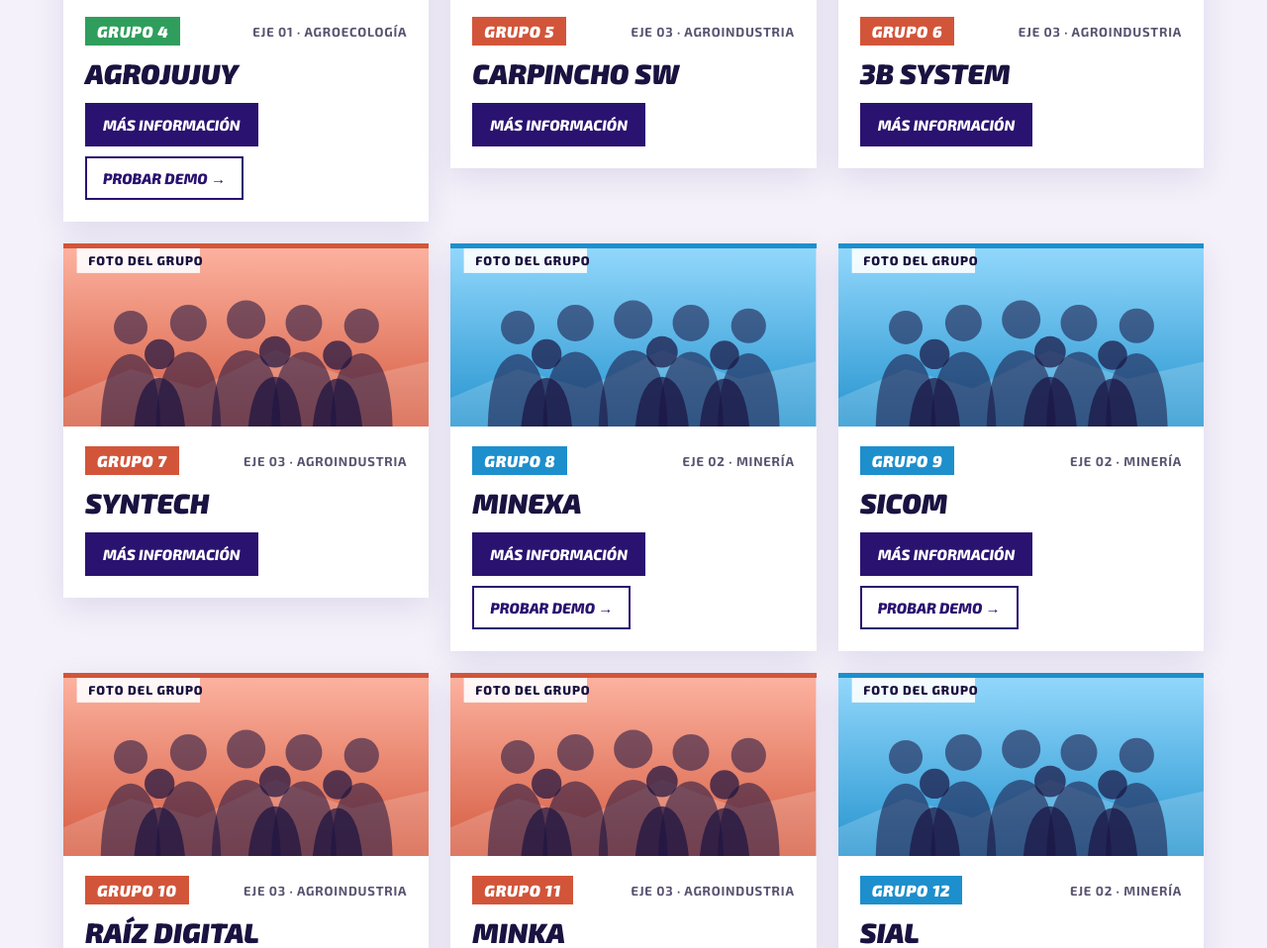
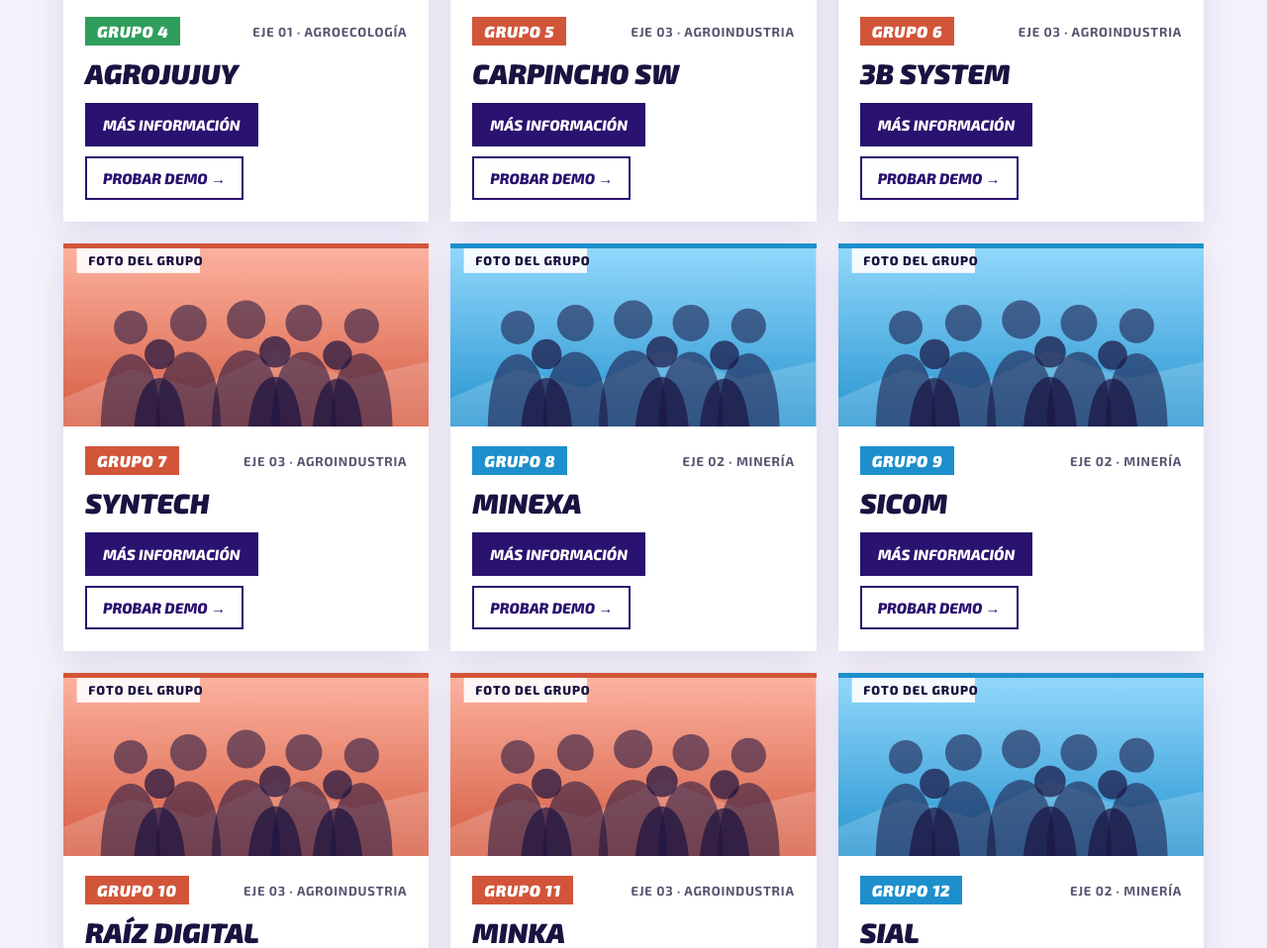
Before and after one commit to ValentinaEstrella0/expotecnoa2026, a plain HTML site: page index.html in a window 1280 px wide. Shown: the part 2310-3268 px from the top of the page at 99% size. Drawn offline with Linux system fonts and the light colour scheme.

Commit message:
Vista de muestra al día: demos de los grupos 4 a 7
Co-Authored-By: Claude Opus 5.5 <noreply@anthropic.com>
Claude-Session: https://claude.ai/code/session_01B9eeXHXMtSGQRj2Jq7pUQQ

```diff
--- a/index.html
+++ b/index.html
@@ -618,7 +618,7 @@ html{scroll-behavior:smooth}
 <div class="cuerpo">
 <div class="meta"><span class="chip" style="background: #2F9E5C">Grupo 4</span><span class="grupo">Eje 01 · Agroecología</span></div>
 <h3>AgroJujuy</h3>
-<div class="acciones"><button type="button" class="btn-info" data-abrir="dlg-4" aria-haspopup="dialog">Más información</button><a class="btn-demo" href="https://agrojujuy-mvp.onrender.com/" target="_blank" rel="noopener">Probar demo →</a></div>
+<div class="acciones"><button type="button" class="btn-info" data-abrir="dlg-4" aria-haspopup="dialog">Más información</button><a class="btn-demo" href="https://agrojujuy-mvp.onrender.com/nosotros/" target="_blank" rel="noopener">Probar demo →</a></div>
 </div>
 </article>
 <article class="proyecto" data-eje="03" style="border-top: 5px solid #D2553A">
@@ -626,7 +626,7 @@ html{scroll-behavior:smooth}
 <div class="cuerpo">
 <div class="meta"><span class="chip" style="background: #D2553A">Grupo 5</span><span class="grupo">Eje 03 · Agroindustria</span></div>
 <h3>Carpincho SW</h3>
-<div class="acciones"><button type="button" class="btn-info" data-abrir="dlg-5" aria-haspopup="dialog">Más información</button></div>
+<div class="acciones"><button type="button" class="btn-info" data-abrir="dlg-5" aria-haspopup="dialog">Más información</button><a class="btn-demo" href="https://surgeron.github.io/LandingCarpinchoSW/" target="_blank" rel="noopener">Probar demo →</a></div>
 </div>
 </article>
 <article class="proyecto" data-eje="03" style="border-top: 5px solid #D2553A">
@@ -634,7 +634,7 @@ html{scroll-behavior:smooth}
 <div class="cuerpo">
 <div class="meta"><span class="chip" style="background: #D2553A">Grupo 6</span><span class="grupo">Eje 03 · Agroindustria</span></div>
 <h3>3B System</h3>
-<div class="acciones"><button type="button" class="btn-info" data-abrir="dlg-6" aria-haspopup="dialog">Más información</button></div>
+<div class="acciones"><button type="button" class="btn-info" data-abrir="dlg-6" aria-haspopup="dialog">Más información</button><a class="btn-demo" href="https://soltat.netlify.app/" target="_blank" rel="noopener">Probar demo →</a></div>
 </div>
 </article>
 <article class="proyecto" data-eje="03" style="border-top: 5px solid #D2553A">
@@ -642,7 +642,7 @@ html{scroll-behavior:smooth}
 <div class="cuerpo">
 <div class="meta"><span class="chip" style="background: #D2553A">Grupo 7</span><span class="grupo">Eje 03 · Agroindustria</span></div>
 <h3>Syntech</h3>
-<div class="acciones"><button type="button" class="btn-info" data-abrir="dlg-7" aria-haspopup="dialog">Más información</button></div>
+<div class="acciones"><button type="button" class="btn-info" data-abrir="dlg-7" aria-haspopup="dialog">Más información</button><a class="btn-demo" href="https://sites.google.com/view/landing-page-proyecto-syntech/full-page-embed" target="_blank" rel="noopener">Probar demo →</a></div>
 </div>
 </article>
 <article class="proyecto" data-eje="02" style="border-top: 5px solid #1D8FCC">
@@ -737,7 +737,7 @@ html{scroll-behavior:smooth}
 <p>Sistema web que conecta a productores con ingenieros agrarios para fomentar el empleo y la transparencia en la profesión.</p>
 <h4>Integrantes</h4>
 <ul class="integrantes"><li><span>Jose Humberto Ventura</span><span class="carrera">Ing. Informática</span></li><li><span>Pablo Damian Choque</span><span class="carrera">Ing. Informática</span></li><li><span>Jonatan Marcelino Martin Perez Apumaita</span><span class="carrera">Ing. Informática</span></li><li><span>Luis Fernando José Salva Solano</span><span class="carrera">Ing. Informática</span></li><li><span>Nicolás Daniel Taritolay</span><span class="carrera">Lic. en Sistemas</span></li><li><span>Selene Guadalupe Andrade</span><span class="carrera">Ing. Industrial</span></li><li><span>Ulises Francisco Cayón</span><span class="carrera">Ing. Industrial</span></li><li><span>Raul Rene Morales</span><span class="carrera">Ing. Industrial</span></li></ul>
-<div class="acciones"><a class="btn-demo" href="https://agrojujuy-mvp.onrender.com/" target="_blank" rel="noopener">Probar demo →</a><button type="button" class="btn-sec" data-cerrar>Volver a los proyectos</button></div>
+<div class="acciones"><a class="btn-demo" href="https://agrojujuy-mvp.onrender.com/nosotros/" target="_blank" rel="noopener">Probar demo →</a><button type="button" class="btn-sec" data-cerrar>Volver a los proyectos</button></div>
 </div>
 </dialog>
 <dialog id="dlg-5" class="detalle" aria-labelledby="t-5">
@@ -748,7 +748,7 @@ html{scroll-behavior:smooth}
 <p>Sistema de priorización de cosecha según vulnerabilidad pluvial para el Ingenio La Esperanza.</p>
 <h4>Integrantes</h4>
 <ul class="integrantes"><li><span>Sergio Antonino Peloc</span><span class="carrera">Ing. Informática</span></li><li><span>Jose Aaron Lopez</span><span class="carrera">Ing. Informática</span></li><li><span>Jairo Marcelo Parraga</span><span class="carrera">Ing. Informática</span></li><li><span>Sebastián Daniel Flores</span><span class="carrera">Ing. Informática</span></li><li><span>Alan Julian Cespedes</span><span class="carrera">Lic. en Sistemas</span></li><li><span>Rolando Joaquin Espindola</span><span class="carrera">Ing. Industrial</span></li><li><span>Mauricio Nicolas Sanchez</span><span class="carrera">Ing. Industrial</span></li><li><span>Alba Rocío Zárate</span><span class="carrera">Ing. Industrial</span></li></ul>
-<div class="acciones"><button type="button" class="btn-sec" data-cerrar>Volver a los proyectos</button></div>
+<div class="acciones"><a class="btn-demo" href="https://surgeron.github.io/LandingCarpinchoSW/" target="_blank" rel="noopener">Probar demo →</a><button type="button" class="btn-sec" data-cerrar>Volver a los proyectos</button></div>
 </div>
 </dialog>
 <dialog id="dlg-6" class="detalle" aria-labelledby="t-6">
@@ -759,7 +759,7 @@ html{scroll-behavior:smooth}
 <p>Gestión de turnos de entrega en la central de acopio de Perico para la Cooperativa de Tabacaleros de Jujuy, Alliance One y Massalin Particulares.</p>
 <h4>Integrantes</h4>
 <ul class="integrantes"><li><span>Nahuel Misael Echeverria</span><span class="carrera">Ing. Informática</span></li><li><span>Eliana Belén Flores Arnez</span><span class="carrera">Ing. Informática</span></li><li><span>Florencia Maricel Solano</span><span class="carrera">Ing. Informática</span></li><li><span>Federico Nicolas Ruben Loaiza</span><span class="carrera">Ing. Informática</span></li><li><span>Mauricio Juarez Moyano</span><span class="carrera">Lic. en Sistemas</span></li><li><span>Andrea Belén Cabezas</span><span class="carrera">Ing. Industrial</span></li><li><span>Gabriela Belén Mamani</span><span class="carrera">Ing. Industrial</span></li><li><span>Jazmín Alejandra Torfe Juárez</span><span class="carrera">Ing. Industrial</span></li></ul>
-<div class="acciones"><button type="button" class="btn-sec" data-cerrar>Volver a los proyectos</button></div>
+<div class="acciones"><a class="btn-demo" href="https://soltat.netlify.app/" target="_blank" rel="noopener">Probar demo →</a><button type="button" class="btn-sec" data-cerrar>Volver a los proyectos</button></div>
 </div>
 </dialog>
 <dialog id="dlg-7" class="detalle" aria-labelledby="t-7">
@@ -770,7 +770,7 @@ html{scroll-behavior:smooth}
 <p>Sistema web de seguimiento de producción e información gerencial para Lima Mecanizados S.R.L.</p>
 <h4>Integrantes</h4>
 <ul class="integrantes"><li><span>Brian Daniel Fernando Abalos</span><span class="carrera">Ing. Informática</span></li><li><span>Facundo Emanuel Cruz</span><span class="carrera">Ing. Informática</span></li><li><span>Josefina Luciana Yurquina</span><span class="carrera">Ing. Informática</span></li><li><span>Fabricio Jorge Martinez</span><span class="carrera">Ing. Informática</span></li><li><span>Florencia Elizabeth Zerpa</span><span class="carrera">Lic. en Sistemas</span></li><li><span>Cesar Gabriel González</span><span class="carrera">Ing. Industrial</span></li><li><span>Daiana Alejandra Quevedo</span><span class="carrera">Ing. Industrial</span></li><li><span>Nicole Melina Vega</span><span class="carrera">Ing. Industrial</span></li></ul>
-<div class="acciones"><button type="button" class="btn-sec" data-cerrar>Volver a los proyectos</button></div>
+<div class="acciones"><a class="btn-demo" href="https://sites.google.com/view/landing-page-proyecto-syntech/full-page-embed" target="_blank" rel="noopener">Probar demo →</a><button type="button" class="btn-sec" data-cerrar>Volver a los proyectos</button></div>
 </div>
 </dialog>
 <dialog id="dlg-8" class="detalle" aria-labelledby="t-8">
```
